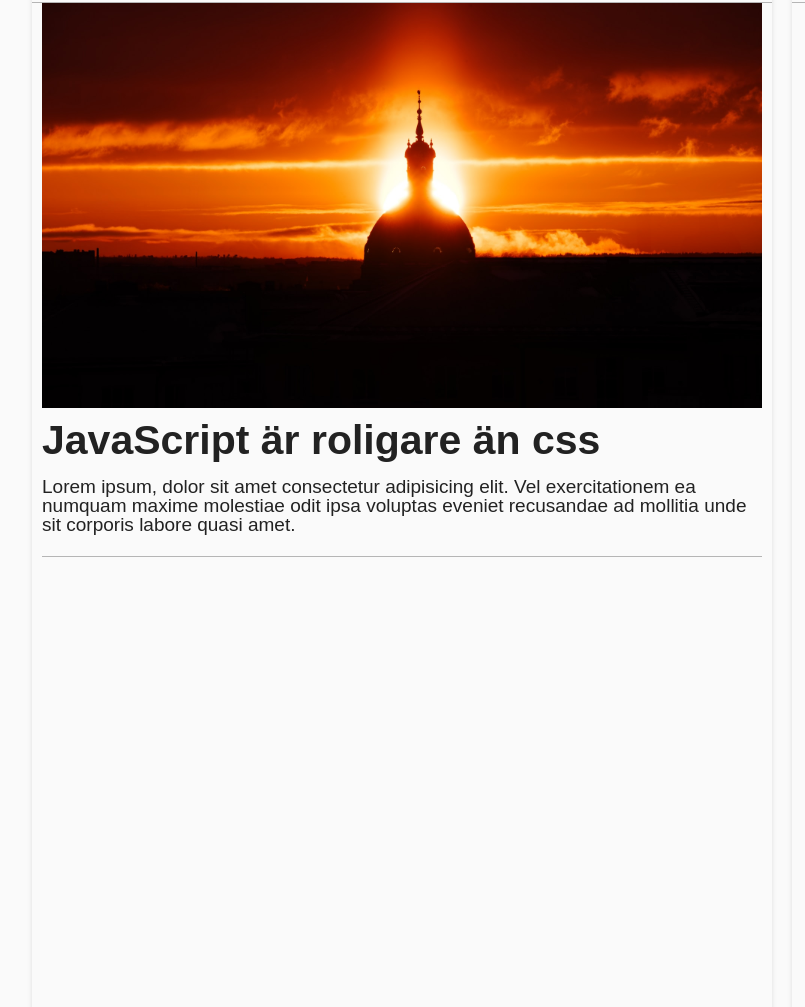
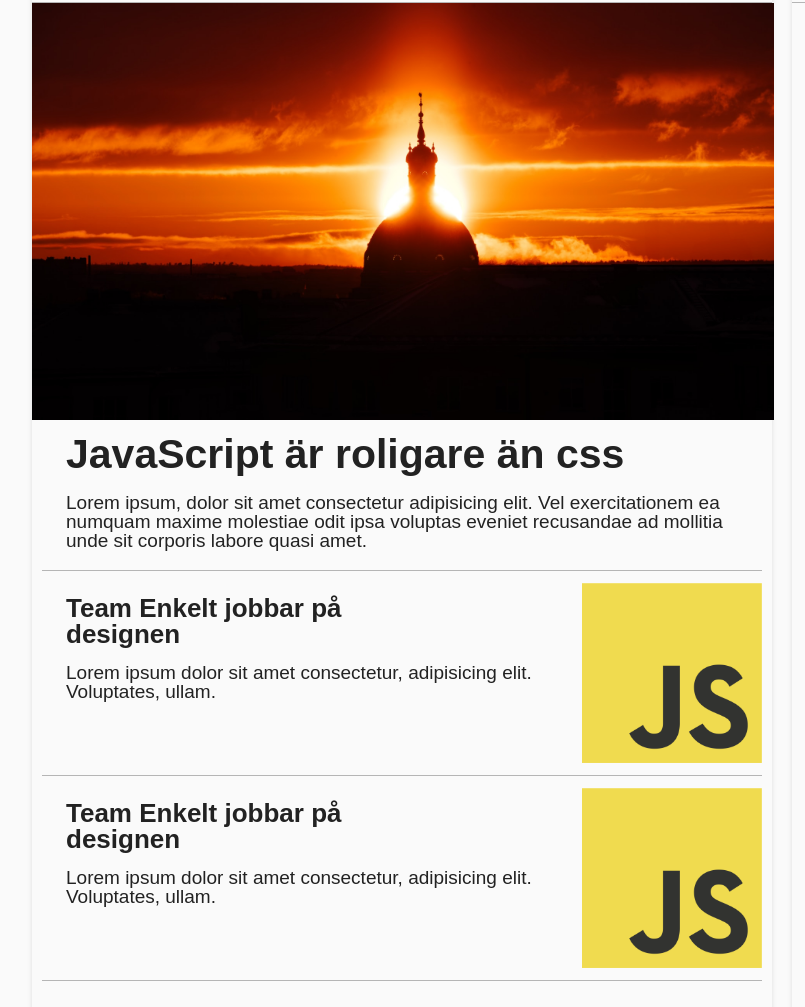
Before and after one commit to WilliamBostrom/Nyhetsida, a website built with Vite: page index.html in a window 1280 px wide. Shown: the part 169-1176 px from the top of the page, without its empty margins (58-863 px from the left). Built offline with nearby package versions, Linux system fonts and the light colour scheme.

Commit message:
Main news css

```diff
--- a/index.html
+++ b/index.html
@@ -93,8 +93,41 @@
                 </p>
               </div>
             </div>
+            <article class="news-secondary">
+              <div class="news-secondary-box">
+                <div class="news-secondary-textbox">
+                  <h3 class="heading-news">Team Enkelt jobbar på designen</h3>
+                  <p class="text-normal">
+                    Lorem ipsum dolor sit amet consectetur, adipisicing elit.
+                    Voluptates, ullam.
+                  </p>
+                </div>
+                <img
+                  src="./src/img/testlogo.png"
+                  alt=""
+                  srcset=""
+                  width="180px"
+                />
+              </div>
+              <div class="news-secondary-box">
+                <div class="news-secondary-textbox">
+                  <h3 class="heading-news">Team Enkelt jobbar på designen</h3>
+                  <p class="text-normal">
+                    Lorem ipsum dolor sit amet consectetur, adipisicing elit.
+                    Voluptates, ullam.
+                  </p>
+                </div>
+                <img
+                  src="./src/img/testlogo.png"
+                  alt=""
+                  srcset=""
+                  width="180px"
+                />
+              </div>
+            </article>
           </div>
         </div>
+
         <div class="news-main-side">
           <div class="news-heading">
             <h3 class="heading-medium">Bevakningar</h3>
--- a/src/css/general.css
+++ b/src/css/general.css
@@ -53,14 +53,29 @@ body {
 .heading-medium {
   font-size: 2rem;
 }
+.heading-news {
+  font-size: 2.6rem;
+  padding: calc(8px * 1.5) 0 calc(8px * 0.5);
+  padding-left: 2.4rem;
+  padding-right: 2.4rem;
+  max-width: 370px;
+}
+
 .heading-large {
   font-size: 4.1rem;
   padding: calc(8px * 1.5) 0 calc(8px * 0.5);
+  padding-left: 2.4rem;
+  padding-right: 2.4rem;
+  font-weight: 800;
+  line-height: 1.1;
+  display: inline-block;
 }
 
 .text-normal {
   font-size: 1.9rem;
   padding: calc(8px * 1.5) 0 calc(8px * 0.5);
+  padding-left: 2.4rem;
+  padding-right: 2.4rem;
 }
 
 /* grid */
--- a/src/css/queries.css
+++ b/src/css/queries.css
@@ -3,17 +3,6 @@
 /* ****************** */
 
 @media (max-width: 84em) {
-  .hero {
-    max-width: 120rem;
-  }
-
-  .heading-primary {
-    font-size: 4.4rem;
-  }
-
-  .gallery {
-    grid-template-columns: repeat(2, 1fr);
-  }
 }
 /* ****************** */
 /* BELOW 1200px (landscap tablets desktops)*/
@@ -33,7 +22,9 @@
   .news-main {
     width: 90%;
   }
-
+  .news-main-card-img {
+    width: 102%;
+  }
   .news-main-side {
     display: none;
   }
--- a/src/css/style.css
+++ b/src/css/style.css
@@ -196,7 +196,7 @@
 
   box-shadow: var(--shadow-ambient--primary);
 }
-
+/* MAIN NEWS */
 .news-heading {
   height: 5.4rem;
   border-bottom: 1px solid rgba(128, 128, 128, 0.558);
@@ -204,9 +204,10 @@
 }
 
 .news-main-card-img {
-  width: 100%;
+  width: 103%;
   height: auto;
   margin-top: 1.7rem;
+  margin-left: -1rem;
 }
 
 .news-main-card {
@@ -217,3 +218,9 @@
   padding: 0 0 calc(8px * 1.5);
   border-bottom: 1px solid rgba(128, 128, 128, 0.558);
 }
+
+.news-secondary-box {
+  display: flex;
+  padding: calc(8px * 1.5) 0;
+  border-bottom: 1px solid rgba(128, 128, 128, 0.558);
+}
```
